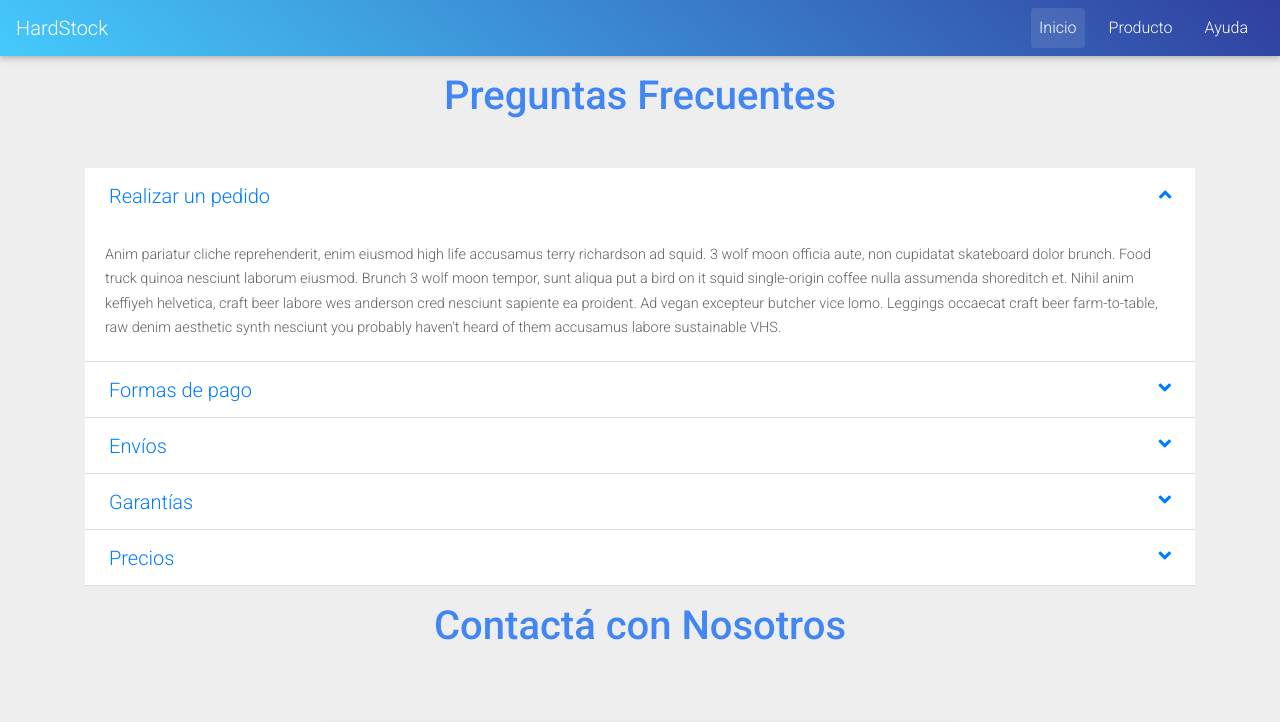
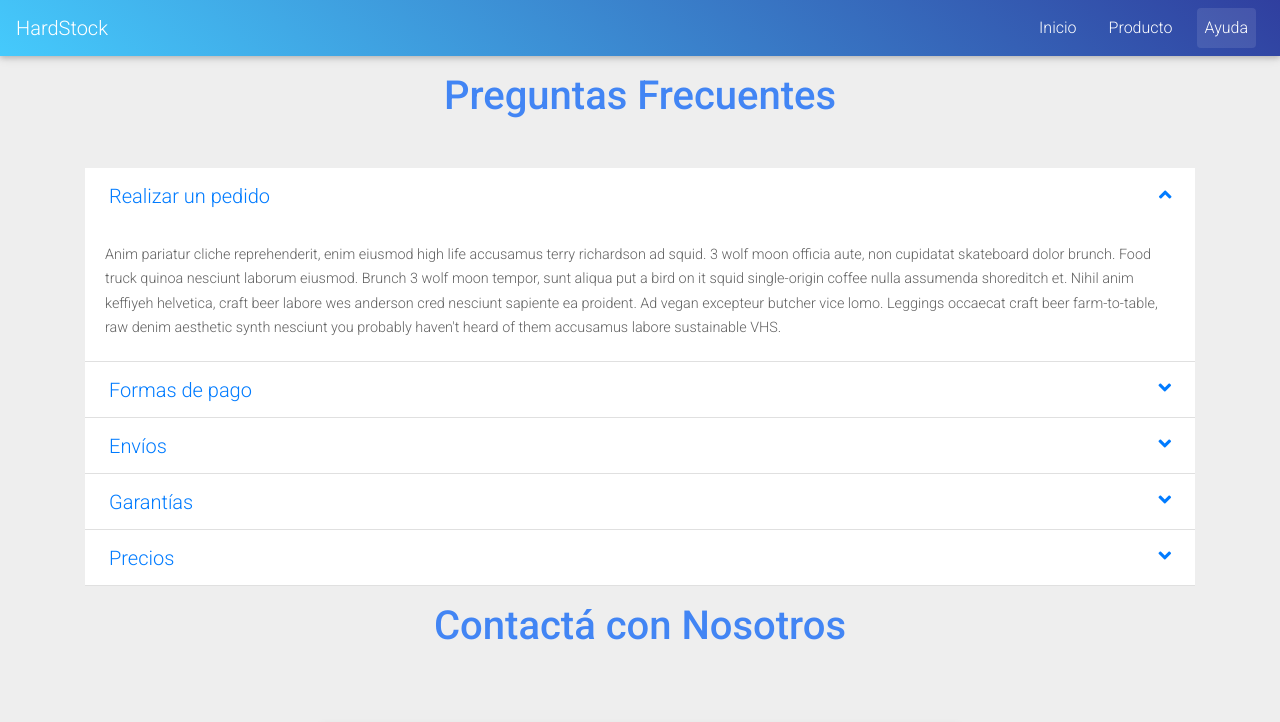
Before and after one commit to JoMrtz/HardStock-web, a plain HTML site: page ayuda.html in a window 1280 px wide. Shown: the top 722 px of the page. Drawn offline with Linux system fonts and the light colour scheme.

Commit message:
active
active

```diff
--- a/ayuda.html
+++ b/ayuda.html
@@ -28,14 +28,14 @@
     </button>
     <div class="collapse navbar-collapse" id="navbarNav">
       <ul class="navbar-nav ml-auto">
-        <li class="nav-item active mx-2">
-          <a class="nav-link rounded" href="index.html">Inicio<span class="sr-only">(current)</span></a>
+        <li class="nav-item mx-2">
+          <a class="nav-link rounded" href="index.html">Inicio</a>
         </li>
         <li class="nav-item mx-2">
           <a class="nav-link rounded" href="productos.html">Producto</a>
         </li>
-        <li class="nav-item mx-2">
-          <a class="nav-link rounded" href="ayuda.html">Ayuda</a>
+        <li class="nav-item active mx-2">
+          <a class="nav-link rounded" href="ayuda.html">Ayuda<span class="sr-only">(current)</span></a>
         </li>
       </ul>
     </div>
```
